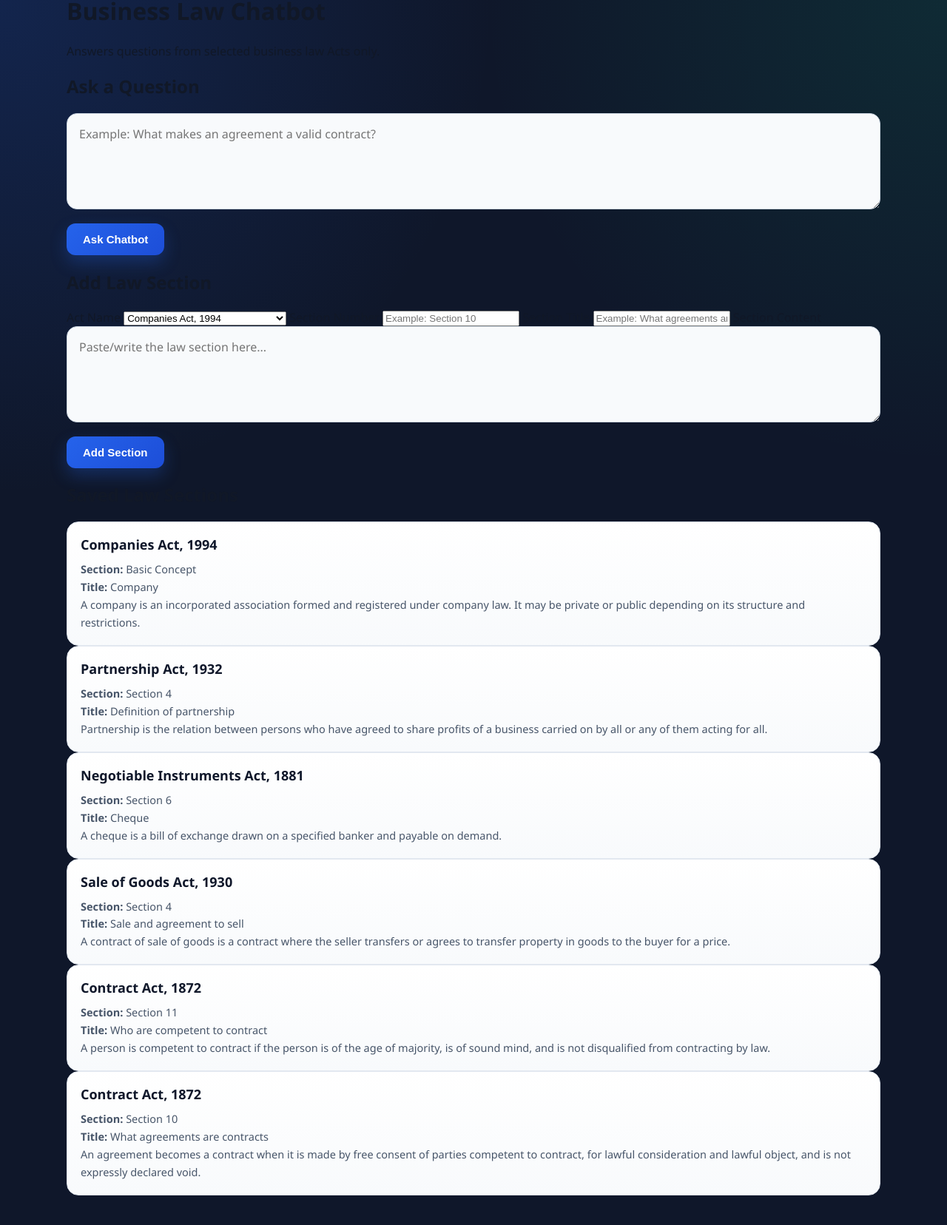
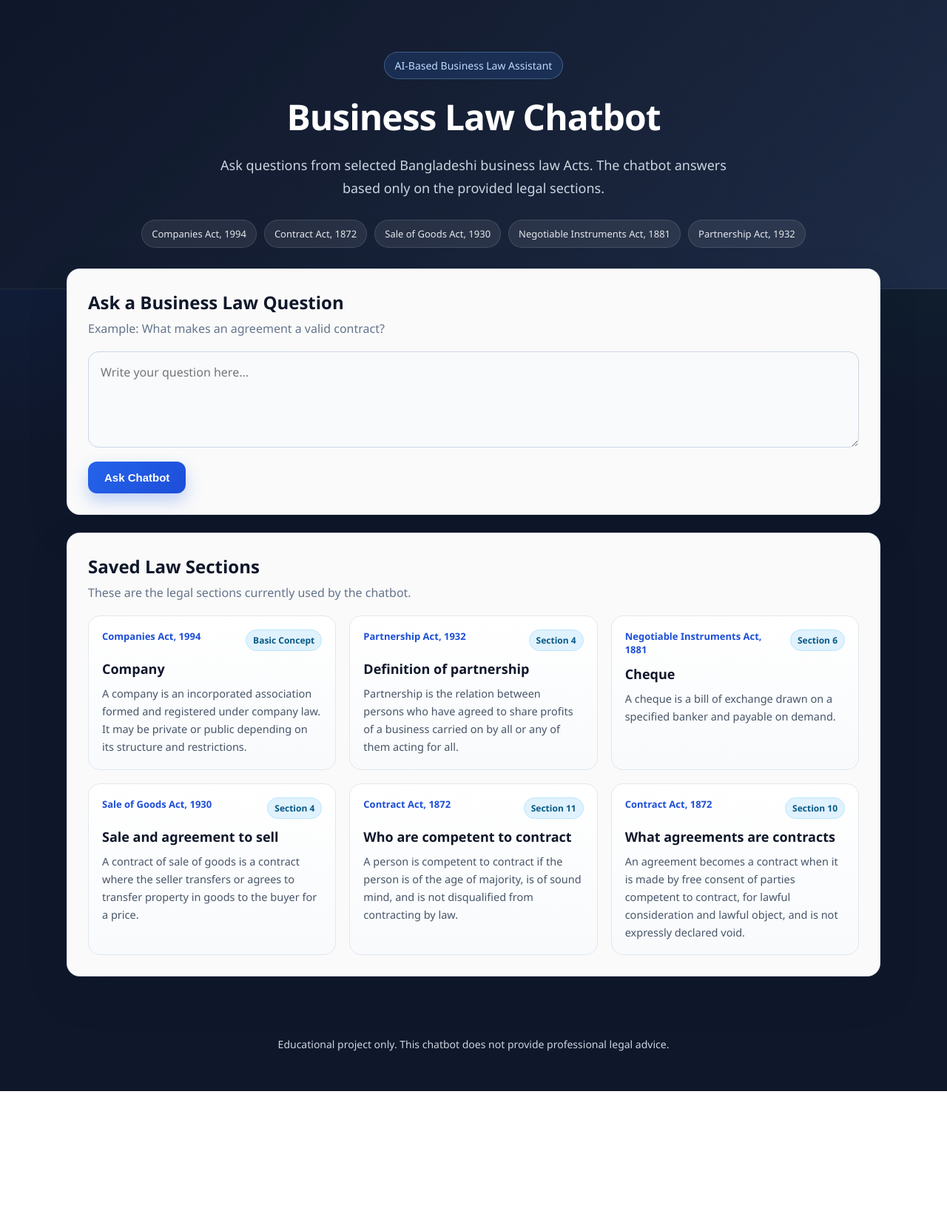
Before and after one commit to alasef524/business-law-chatbot, a FastAPI app: page / in a window 1280 px wide. Shown: the whole page at 74% size. After the commit the page ends 1475 px from the top, so only its background shows below. Run offline with FastAPI, Linux system fonts and the light colour scheme; data comes from the database, SQL or seed files in the repository.

Commit message:
Add files via upload

```diff
--- a/templates/index.html
+++ b/templates/index.html
@@ -6,12 +6,28 @@
 </head>
 <body>
 
-<div class="container">
+<div class="page-wrapper">
 
+    <header class="hero">
+        <div class="hero-content">
+            <div class="badge">AI-Based Business Law Assistant</div>
             <h1>Business Law Chatbot</h1>
-    <p class="subtitle">
-        Answers questions from selected business law Acts only.
+            <p>
+                Ask questions from selected Bangladeshi business law Acts.
+                The chatbot answers based only on the provided legal sections.
             </p>
+
+            <div class="acts-row">
+                <span>Companies Act, 1994</span>
+                <span>Contract Act, 1872</span>
+                <span>Sale of Goods Act, 1930</span>
+                <span>Negotiable Instruments Act, 1881</span>
+                <span>Partnership Act, 1932</span>
+            </div>
+        </div>
+    </header>
+
+    <main class="container">
 
         {% if message %}
         <div class="message">
@@ -19,74 +35,67 @@
         </div>
         {% endif %}
 
-    <div class="section">
-        <h2>Ask a Question</h2>
+        <section class="chat-panel">
+            <div class="panel-header">
+                <h2>Ask a Business Law Question</h2>
+                <p>Example: What makes an agreement a valid contract?</p>
+            </div>
 
-        <form action="/ask" method="post">
-            <textarea name="question" placeholder="Example: What makes an agreement a valid contract?" required></textarea>
+            <form action="/ask" method="post" class="question-form">
+                <textarea name="question" placeholder="Write your question here..." required></textarea>
                 <button type="submit">Ask Chatbot</button>
             </form>
-    </div>
+        </section>
 
         {% if question %}
-    <div class="section question-box">
+        <section class="result-card question-card">
             <h2>Your Question</h2>
             <p>{{ question }}</p>
-    </div>
+        </section>
         {% endif %}
 
         {% if answer %}
-    <div class="section answer-box">
+        <section class="result-card answer-card">
             <h2>Answer</h2>
             <pre>{{ answer }}</pre>
-    </div>
+        </section>
         {% endif %}
 
-    <div class="section">
-        <h2>Add Law Section</h2>
-
-        <form action="/add-law" method="post">
-
-            <label>Act Name</label>
-            <select name="act_name" required>
-                {% for act in acts %}
-                <option value="{{ act }}">{{ act }}</option>
-                {% endfor %}
-            </select>
-
-            <label>Section Number</label>
-            <input type="text" name="section_no" placeholder="Example: Section 10" required>
-
-            <label>Section Title</label>
-            <input type="text" name="section_title" placeholder="Example: What agreements are contracts">
-
-            <label>Section Content</label>
-            <textarea name="content" placeholder="Paste/write the law section here..." required></textarea>
-
-            <button type="submit">Add Section</button>
-        </form>
+        <section class="laws-section">
+            <div class="section-heading">
+                <h2>Saved Law Sections</h2>
+                <p>These are the legal sections currently used by the chatbot.</p>
             </div>
 
-    <div class="section">
-        <h2>Saved Law Sections</h2>
-
             {% if laws %}
+                <div class="laws-grid">
                     {% for law in laws %}
                     <div class="law-card">
-                <h3>{{ law.act_name }}</h3>
-                <p><strong>Section:</strong> {{ law.section_no }}</p>
+                        <div class="law-top">
+                            <span class="act-name">{{ law.act_name }}</span>
+                            <span class="section-badge">{{ law.section_no }}</span>
+                        </div>
 
                         {% if law.section_title %}
-                <p><strong>Title:</strong> {{ law.section_title }}</p>
+                        <h3>{{ law.section_title }}</h3>
                         {% endif %}
 
                         <p>{{ law.content }}</p>
                     </div>
                     {% endfor %}
+                </div>
             {% else %}
-            <p>No law sections added yet.</p>
+                <div class="empty-box">
+                    No law sections added yet.
+                </div>
             {% endif %}
-    </div>
+        </section>
+
+    </main>
+
+    <footer class="footer">
+        <p>Educational project only. This chatbot does not provide professional legal advice.</p>
+    </footer>
 
 </div>
 
```
Lines whose indentation alone changed are shown as unchanged.
